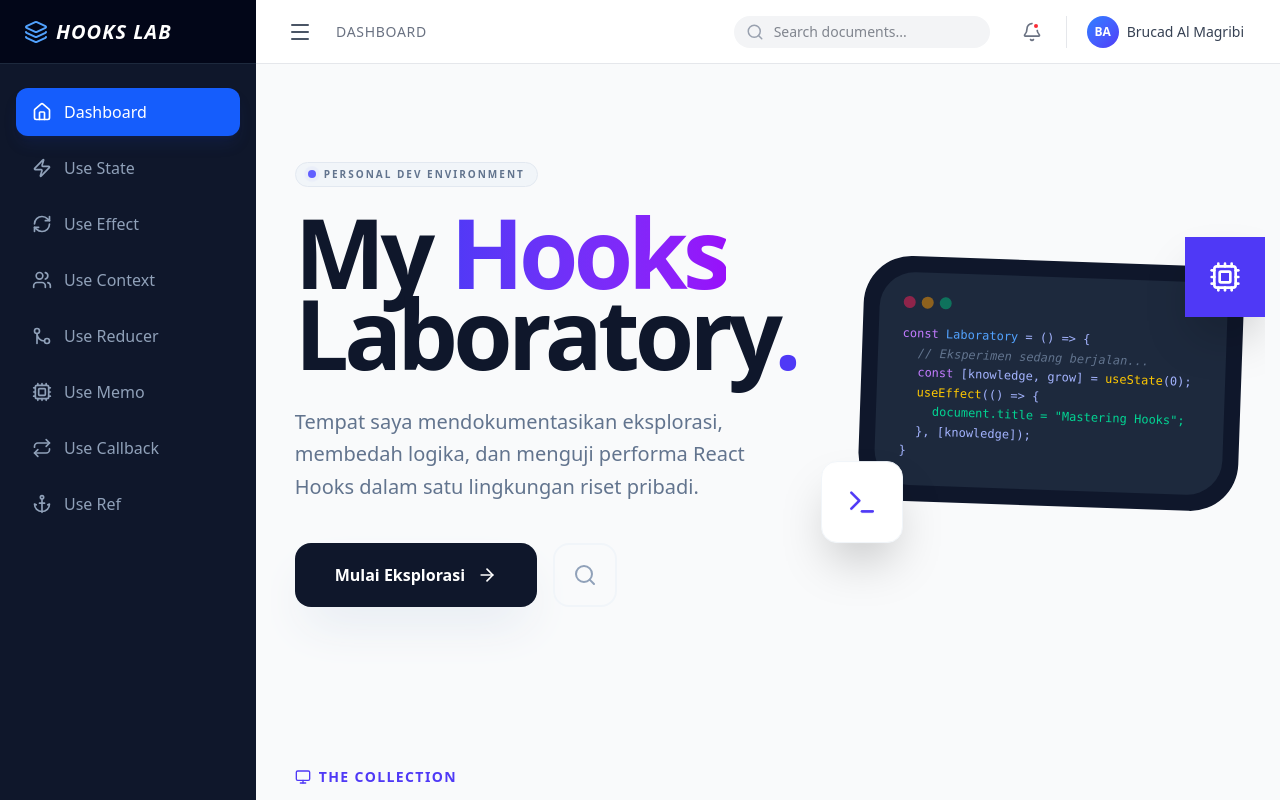
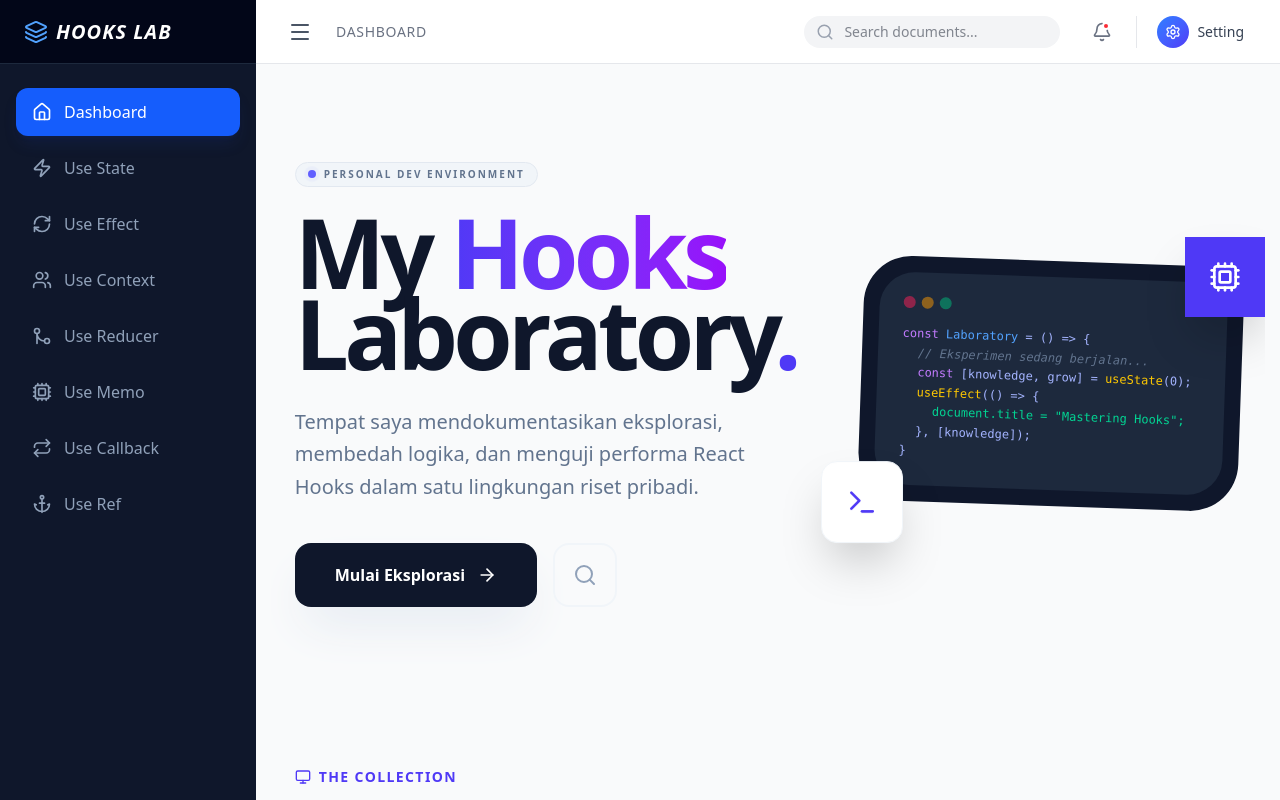
Before and after one commit to almagribii/hooks-lab, a React (Vite) app: page / in a window 1280 px wide. Built offline with nearby package versions, Linux system fonts and the light colour scheme.

Commit message:
fixed header

```diff
--- a/src/components/Header.tsx
+++ b/src/components/Header.tsx
@@ -1,5 +1,5 @@
 import React from "react";
-import { Menu, Bell, Search } from "lucide-react";
+import { Menu, Bell, Search, Settings } from "lucide-react";
 
 interface HeaderProps {
   toggleSidebar: () => void;
@@ -43,10 +43,10 @@ const Header: React.FC<HeaderProps> = ({ toggleSidebar }) => {
 
         <button className="flex items-center gap-2 p-1 pr-3 hover:bg-gray-100 rounded-full transition-colors">
           <div className="w-8 h-8 rounded-full bg-linear-to-br from-blue-500 to-indigo-600 flex items-center justify-center text-white font-bold text-xs">
-            BA
+            <Settings size={16} />
           </div>
           <span className="text-sm font-medium text-gray-700 hidden lg:block">
-            Brucad Al Magribi
+            Setting
           </span>
         </button>
       </div>
```
